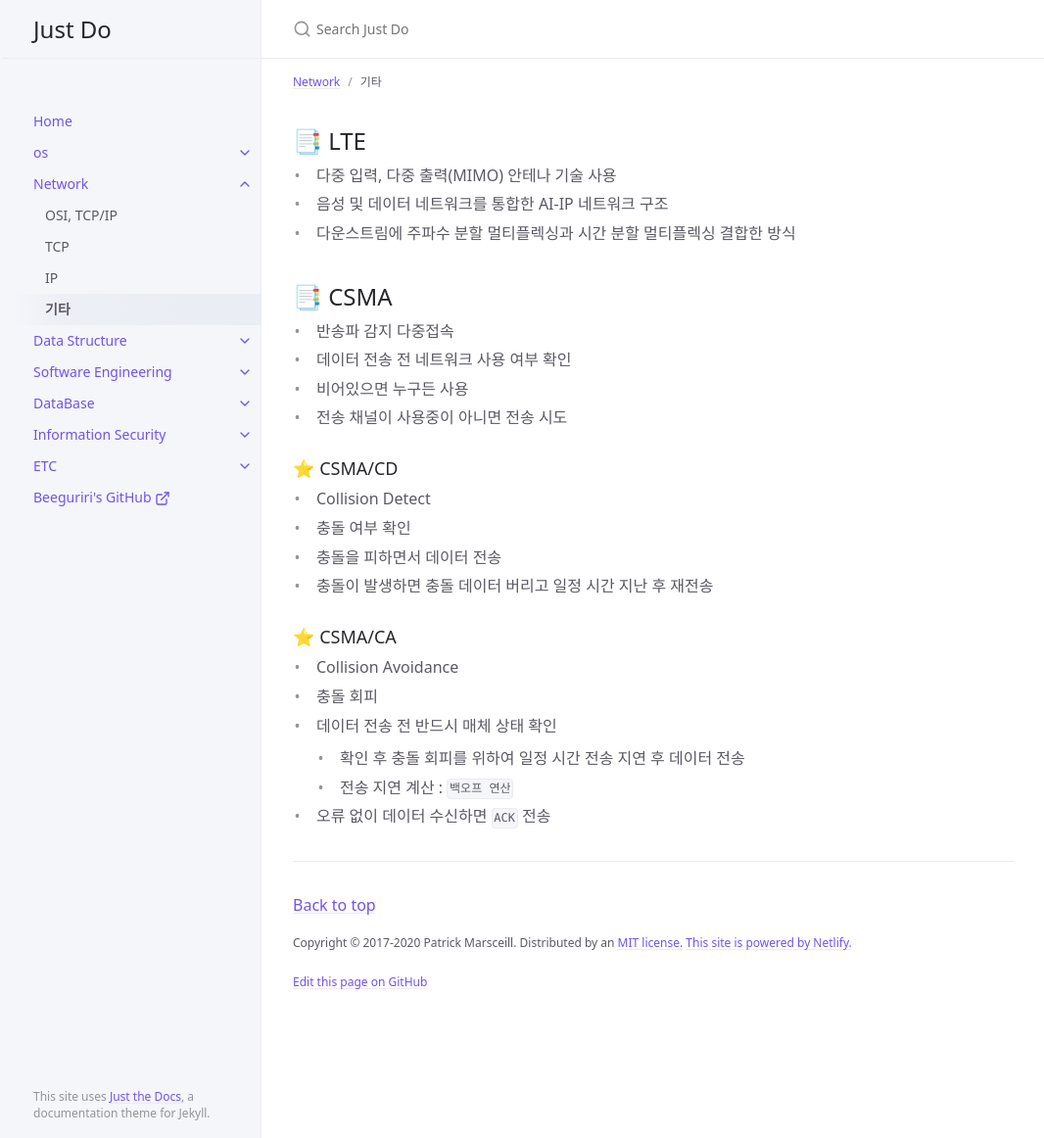
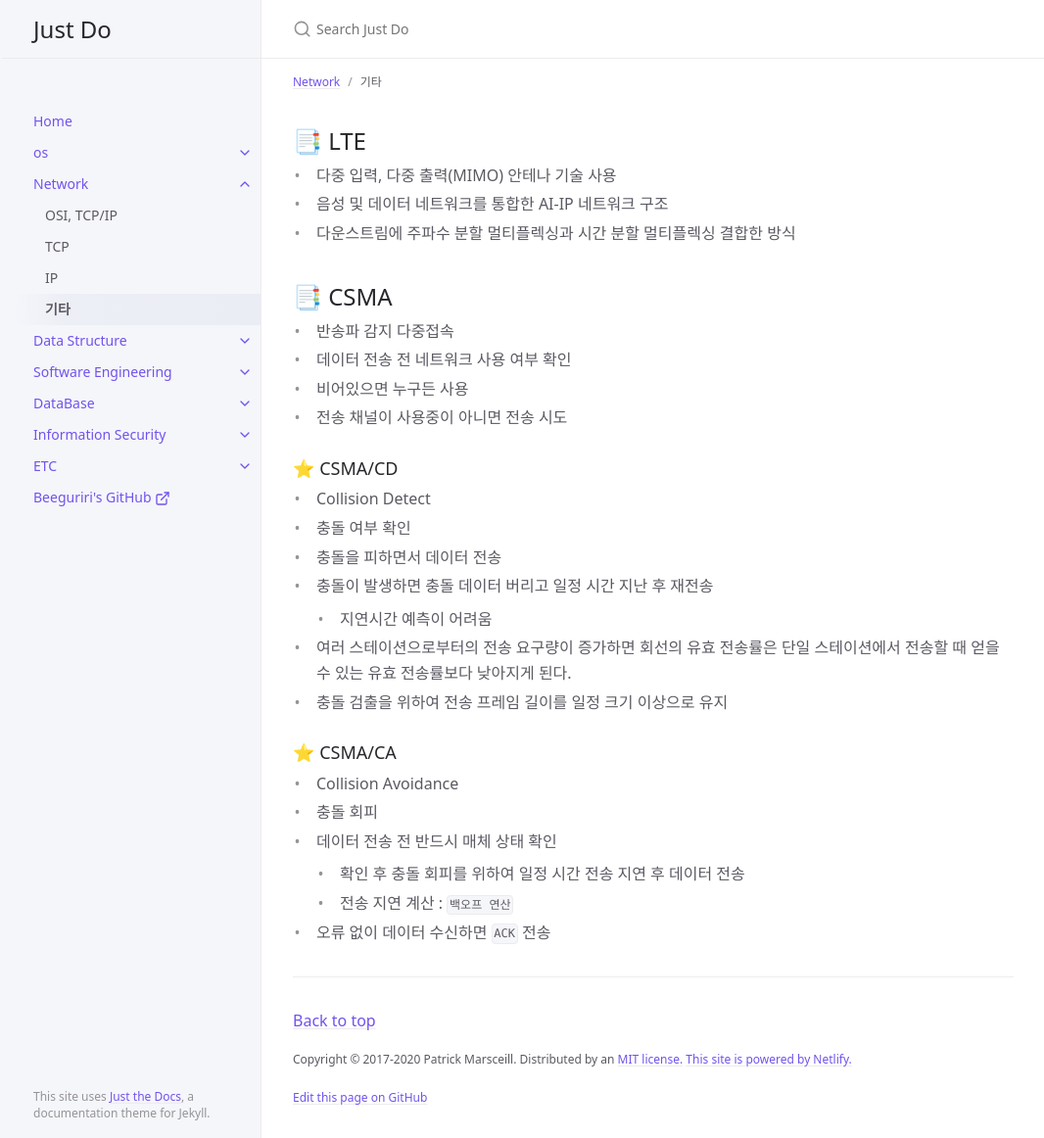
Before and after one commit to beeguriri/beeguriri.github.io, a Jekyll site: the page built from docs/network/ETC.md, in a window 1280 px wide and 1162 px high. Shown: the whole window at 98% size, without its empty margins (105-1171 px from the left). Built offline with Jekyll 4.4.1, drawn with Linux system fonts in a browser that asks for light colours.

Commit message:
0919_study

```diff
--- a/docs/network/ETC.md
+++ b/docs/network/ETC.md
@@ -28,6 +28,10 @@ parent: Network
 - 충돌 여부 확인
 - 충돌을 피하면서 데이터 전송
 - 충돌이 발생하면 충돌 데이터 버리고 일정 시간 지난 후 재전송
+  - 지연시간 예측이 어려움
+
+- 여러 스테이션으로부터의 전송 요구량이 증가하면 회선의 유효 전송률은 단일 스테이션에서 전송할 때 얻을 수  있는 유효 전송률보다 낮아지게 된다.
+- 충돌 검출을 위하여 전송 프레임 길이를 일정 크기 이상으로 유지
 
 
 
```
Also changed, not shown: docs/software_engineering/SDLC.md (+4 -0 lines), docs/software_engineering/etc.md (added, +37 -0 lines).
